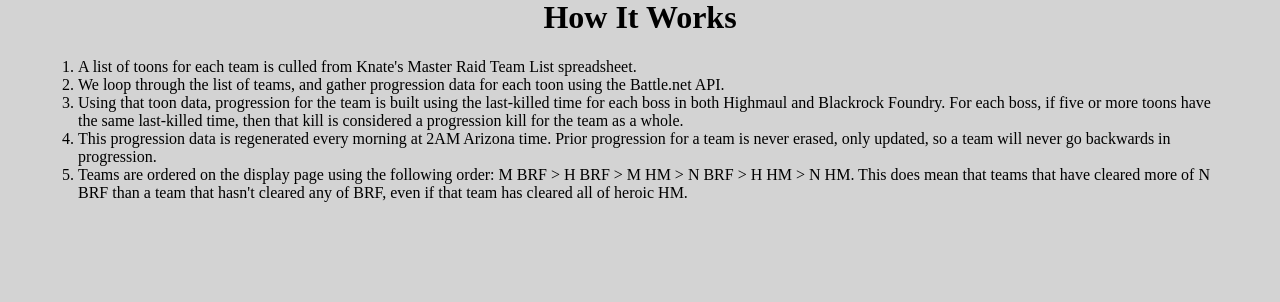
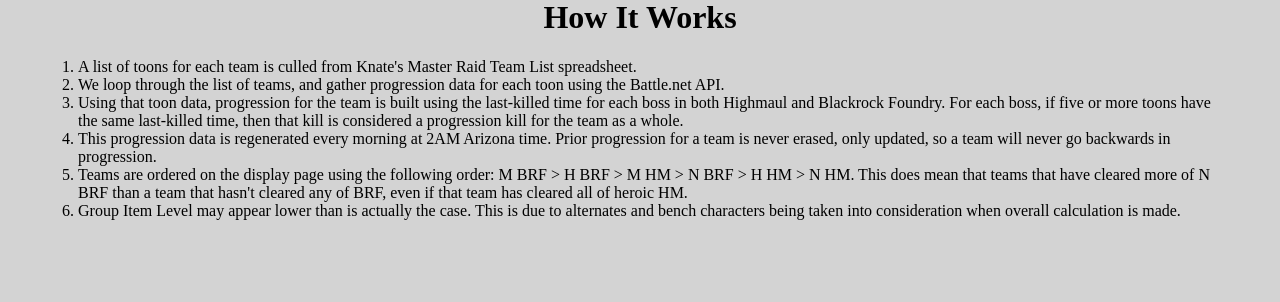
Before and after one commit to timwoj/ctrprogress, a Python web app: template templates/howitworks.html in a window 1280 px wide. Shown: the part 150-452 px from the top of the page. Run offline with Jinja, Linux system fonts and the light colour scheme; the template is opened without the code that fills it, so the values that code supplies are empty.

Commit message:
Update howitworks.html
Added a line item explaining why Group Item Level might display as lower than expected.

```diff
--- a/templates/howitworks.html
+++ b/templates/howitworks.html
@@ -13,6 +13,7 @@
       <li>Using that toon data, progression for the team is built using the last-killed time for each boss in both Highmaul and Blackrock Foundry.  For each boss, if five or more toons have the same last-killed time, then that kill is considered a progression kill for the team as a whole.</li>
       <li>This progression data is regenerated every morning at 2AM Arizona time. Prior progression for a team is never erased, only updated, so a team will never go backwards in progression.</li>
       <li>Teams are ordered on the display page using the following order: M BRF > H BRF > M HM > N BRF > H HM > N HM. This does mean that teams that have cleared more of N BRF than a team that hasn't cleared any of BRF, even if that team has cleared all of heroic HM.</li>
+      <li>Group Item Level may appear lower than is actually the case. This is due to alternates and bench characters being taken into consideration when overall calculation is made.</li>
     </ol>
   </body>
 </html>
```
